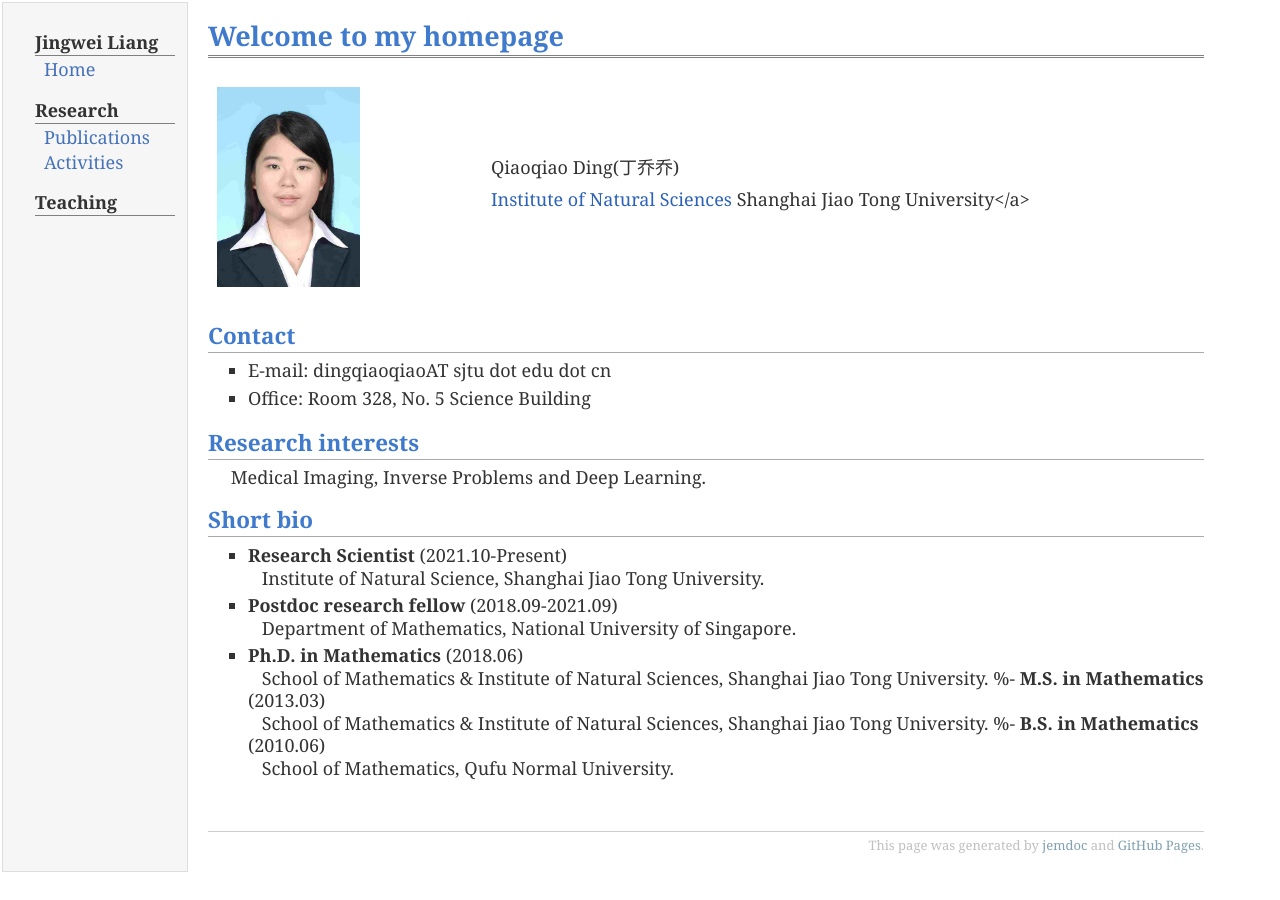
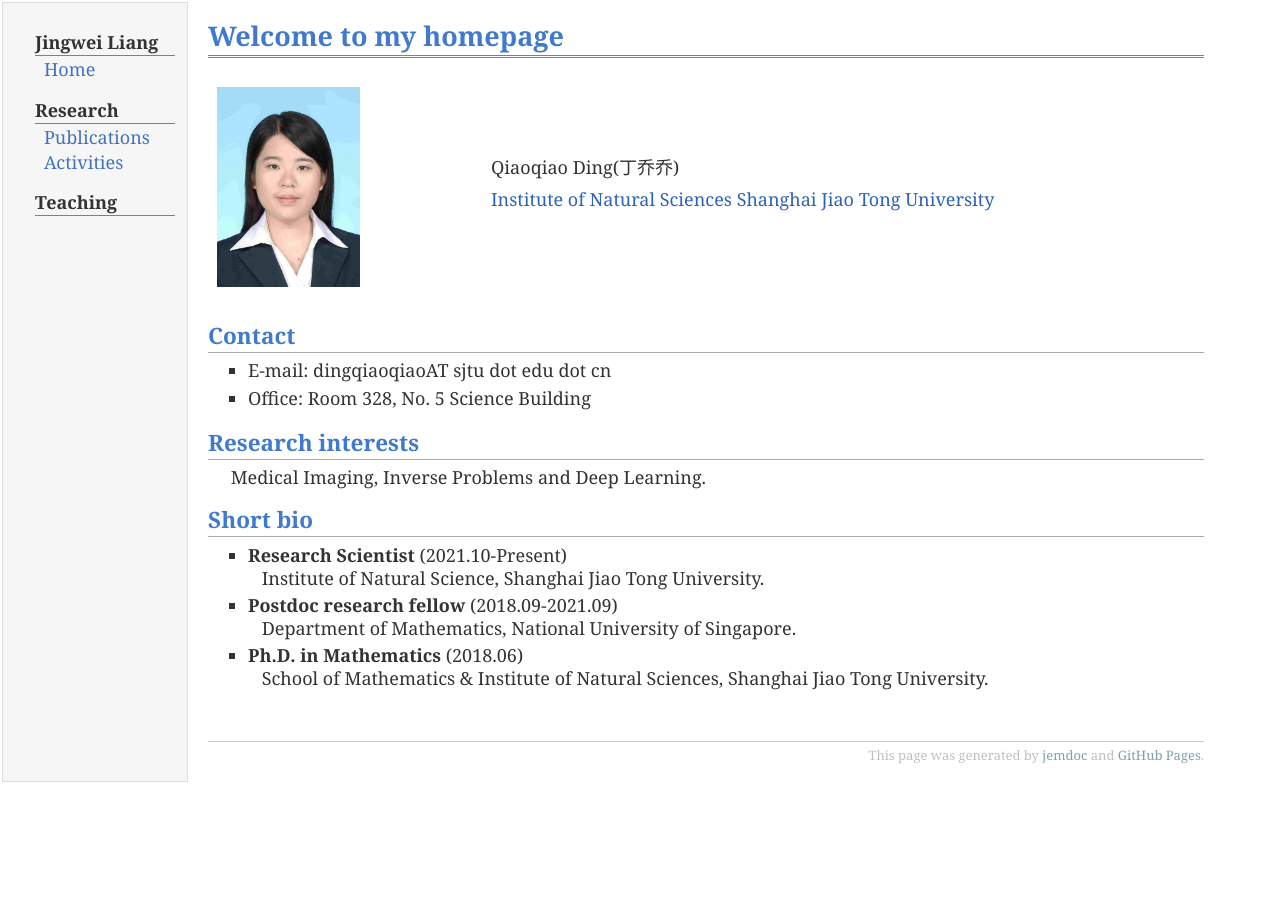
Before and after one commit to QqDing/QqDing.github.io, a Jekyll site: the page built from index.md, in a window 1280 px wide. Built offline with Jekyll 4.4.1, drawn with Linux system fonts in a browser that asks for light colours.

Commit message:
Update index.md

```diff
--- a/index.md
+++ b/index.md
@@ -14,7 +14,7 @@ description: "Welcome to my homepage"
         </td>
 
         <td align="left">
-            <p>Qiaoqiao Ding(丁乔乔)<br/>  <a href="https://ins.sjtu.edu.cn/" >Institute of Natural Sciences</a> Shanghai Jiao Tong University</a> <br /></p>
+            <p>Qiaoqiao Ding(丁乔乔)<br/>  <a href="https://ins.sjtu.edu.cn/" >Institute of Natural Sciences</a> <a href="https://www.sjtu.edu.cn/">Shanghai Jiao Tong University</a> <br /></p>
         </td>
 	</tr>
 </table>
@@ -35,5 +35,3 @@ description: "Welcome to my homepage"
 - <b>Research Scientist</b> (2021.10-Present)<br> &ensp; Institute of Natural Science, Shanghai Jiao Tong University.
 - <b>Postdoc research fellow</b> (2018.09-2021.09) <br> &ensp; Department of Mathematics, National University of Singapore.
 - <b>Ph.D. in Mathematics</b> (2018.06) <br> &ensp; School of Mathematics & Institute of Natural Sciences, Shanghai Jiao Tong University.
-%- <b>M.S. in Mathematics</b> (2013.03) <br> &ensp; School of Mathematics & Institute of Natural Sciences, Shanghai Jiao Tong University.
-%- <b>B.S. in Mathematics</b> (2010.06) <br> &ensp; School of Mathematics, Qufu Normal University.
```
